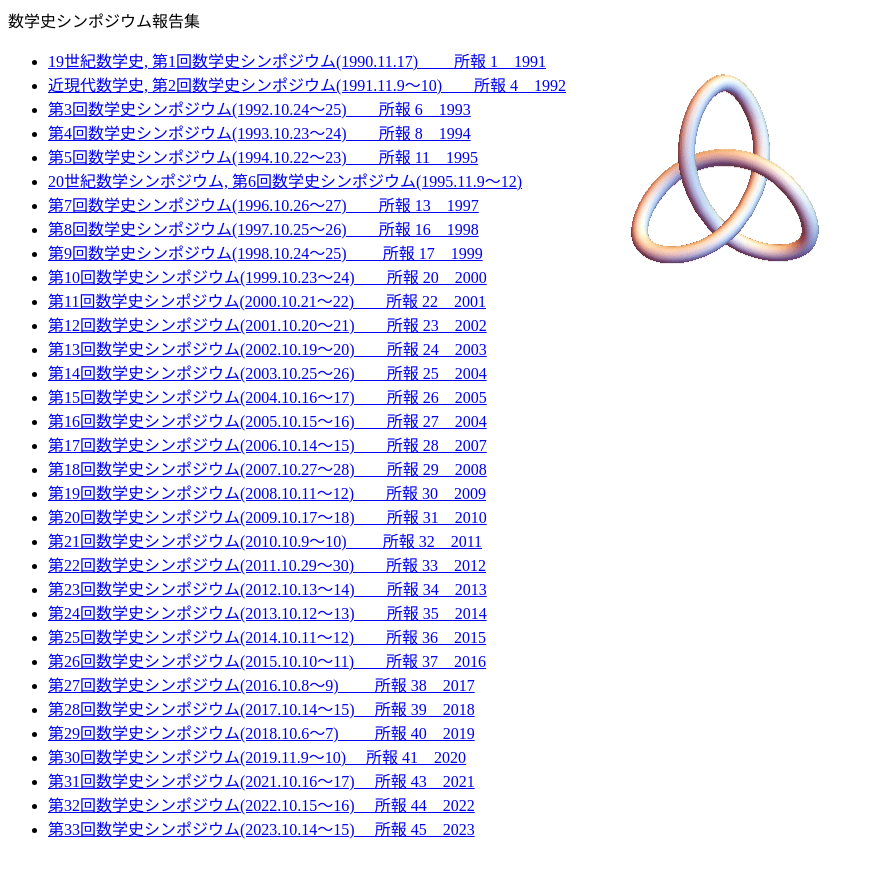
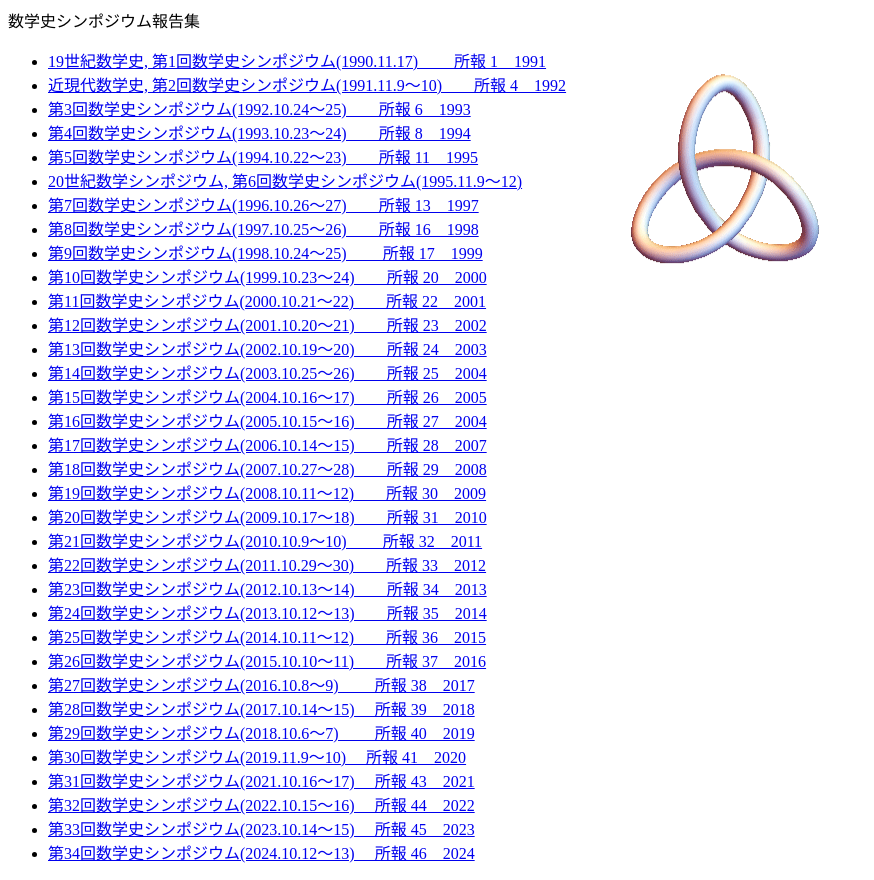
Before and after one commit to tsadahiro/sugakushi, a plain HTML site: page index.html in a window 1280 px wide. Shown: the whole page, without its empty margins (0-874 px from the left). Before the commit the page ends 856 px from the top, so only its background shows below. Drawn offline with Linux system fonts and the light colour scheme.

Commit message:
sympo34 added

```diff
--- a/index.html
+++ b/index.html
@@ -47,6 +47,7 @@ body {background-image:url(k31.gif);
 <li><a href="./sympo31/">第31回数学史シンポジウム(2021.10.16〜17)　  所報 43　2021</a></li>
 <li><a href="./sympo32/">第32回数学史シンポジウム(2022.10.15〜16)　  所報 44　2022</a></li>
 <li><a href="./sympo33/index.html">第33回数学史シンポジウム(2023.10.14〜15)　  所報 45　2023</a></li>
+<li><a href="./sympo34/index.html">第34回数学史シンポジウム(2024.10.12〜13)　  所報 46　2024</a></li>
 
 </ul>
 </body>
```
